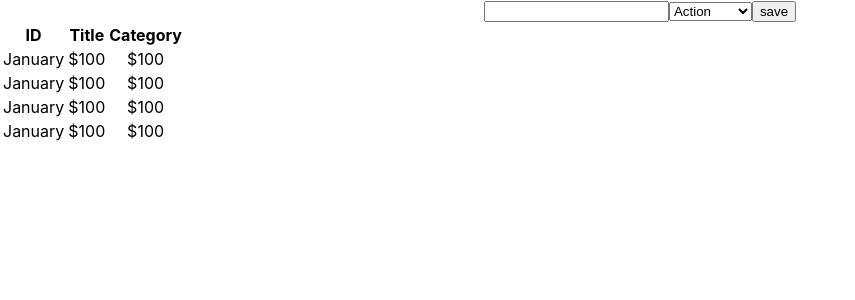
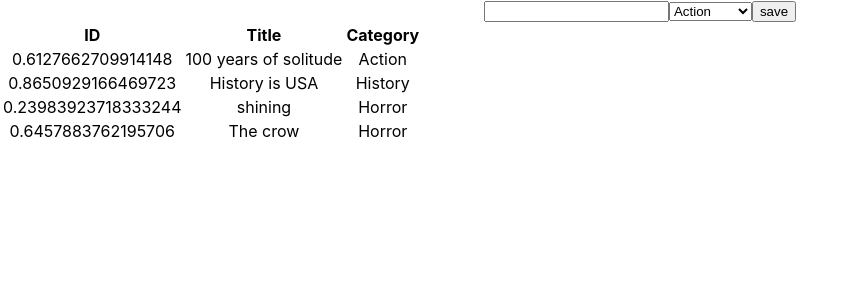
Before and after one commit to andresporras3423/bookstore-react, a React (Create React App) app: page / in a window 1280 px wide. Shown: the top 300 px of the page, without its empty margins (0-855 px from the left). Built offline with nearby package versions, Linux system fonts and the light colour scheme.

Commit message:
using props to pass book in book component

```diff
--- a/src/components/Book.js
+++ b/src/components/Book.js
@@ -1,11 +1,27 @@
-function Book() {
+import PropTypes from 'prop-types';
+
+function Book(props) {
+  const { book } = props;
+
   return (
     <tr>
-      <td>January</td>
-      <td>$100</td>
-      <td>$100</td>
+      <td>{book.id}</td>
+      <td>{book.title}</td>
+      <td>{book.category}</td>
     </tr>
   );
 }
 
+Book.propTypes = {
+  book: PropTypes.shape({
+    id: PropTypes.number.isRequired,
+    title: PropTypes.string.isRequired,
+    category: PropTypes.string.isRequired,
+  }),
+};
+
+Book.defaultProps = {
+  book: null,
+};
+
 export default Book;
--- a/src/components/BooksList.js
+++ b/src/components/BooksList.js
@@ -4,9 +4,9 @@ import Book from './Book';
 function BooksList() {
   const books = [
     { id: Math.random(), title: '100 years of solitude', category: 'Action' },
-    {},
-    {},
-    {},
+    { id: Math.random(), title: 'History is USA', category: 'History' },
+    { id: Math.random(), title: 'shining', category: 'Horror' },
+    { id: Math.random(), title: 'The crow', category: 'Horror' },
   ];
   return (
     <table>
```
